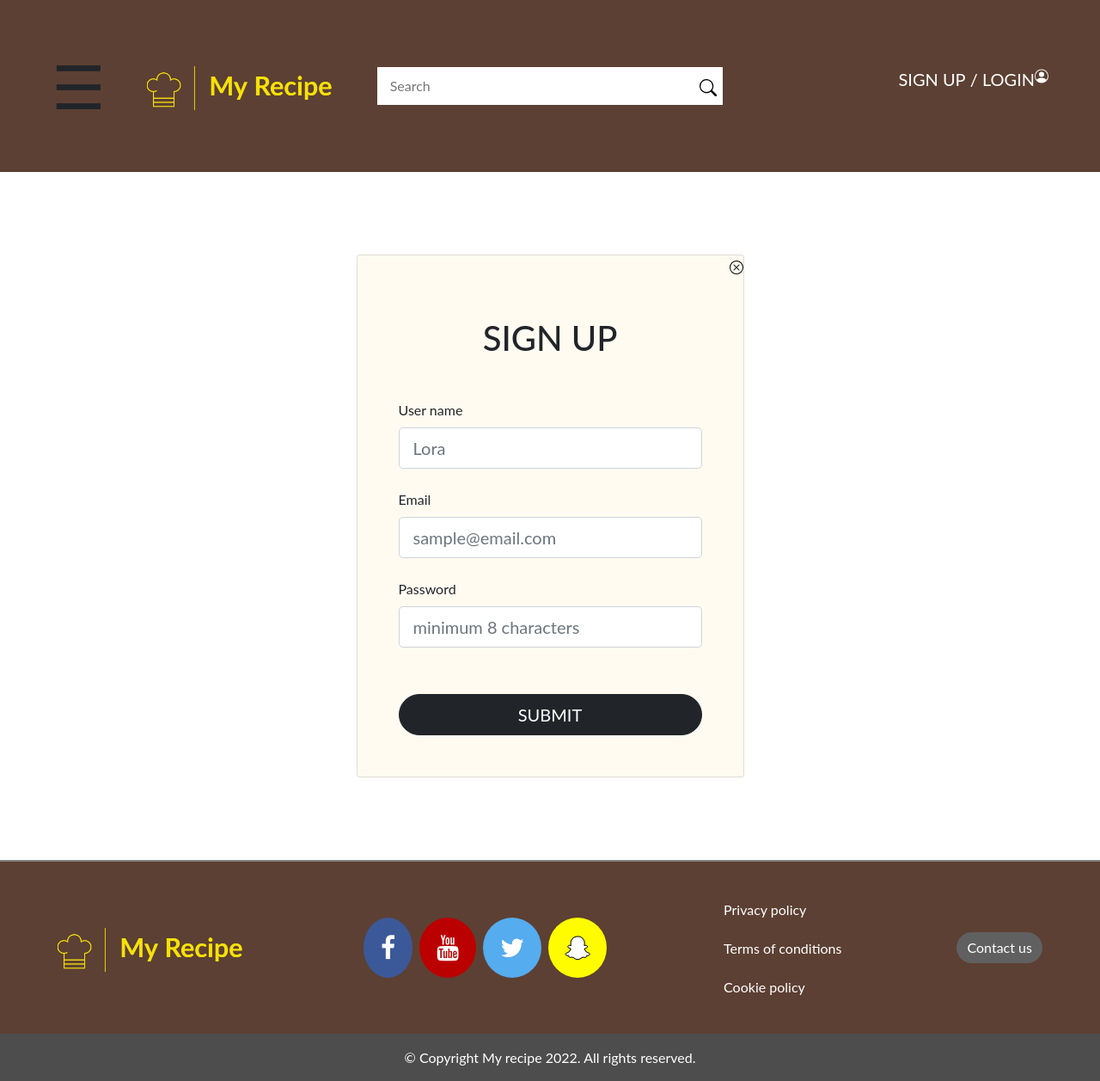
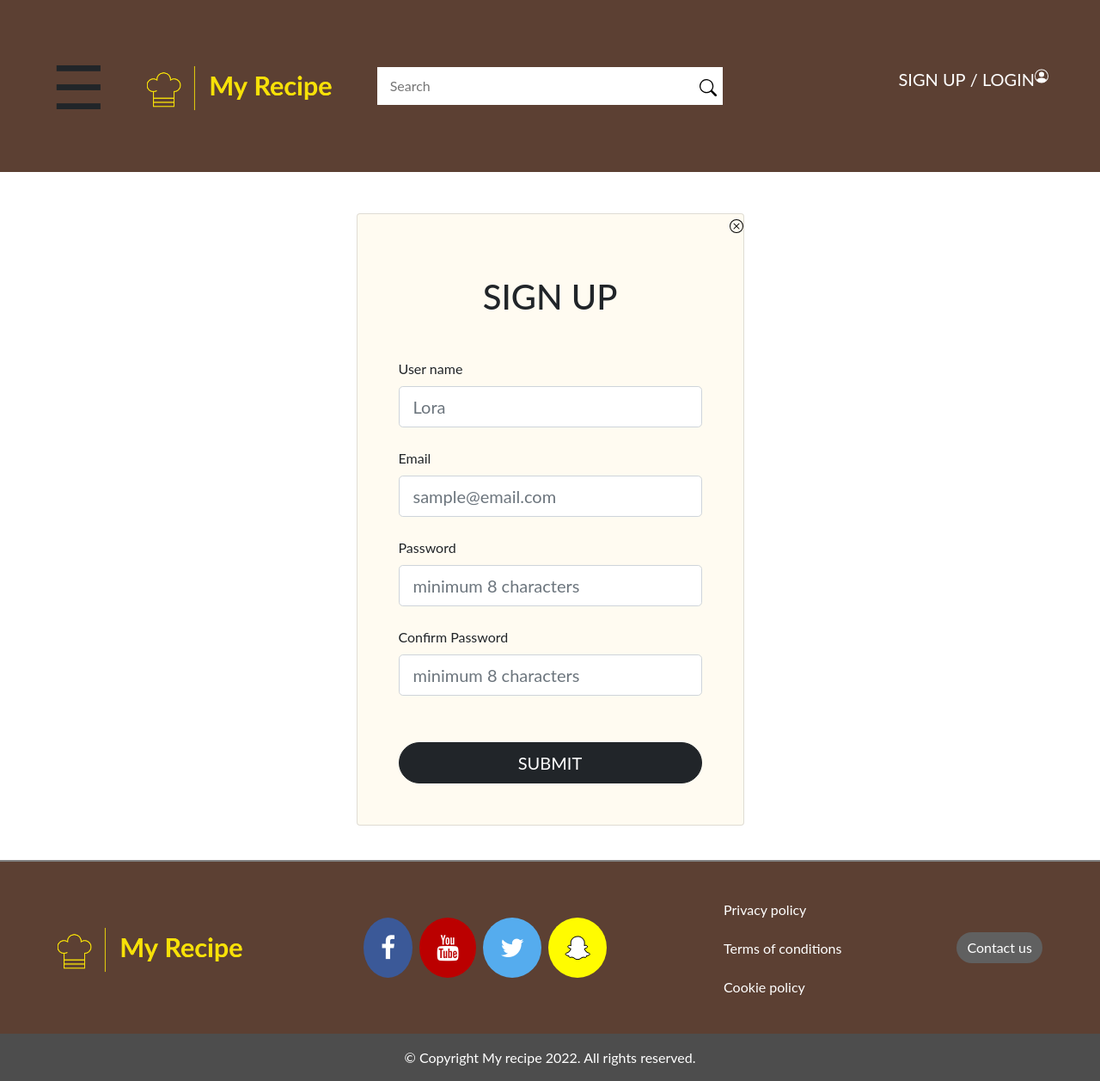
Before and after one commit to SherryTt/recipe-web, a PHP site: page /register.php in a window 1280 px wide. Shown: the whole page at 86% size. Run offline with PHP 8.4, Linux system fonts and the light colour scheme.

Commit message:
Fix confirm pass validation

```diff
--- a/www/register.php
+++ b/www/register.php
@@ -9,17 +9,17 @@ $result = null;
 $user_name = null;
 $user_email = null;
 $user_password = null;
-//$confirm_pass = null;
+$confirm_pass = null;
 
 if( $_SERVER["REQUEST_METHOD"] == "POST" ) {
   $user_name = $_POST["name"];
   $user_email = $_POST["email"];
   $user_password = $_POST["password"];
-  //$confirm_pass = $_POST["confirm_pass"];
+  $confirm_pass = $_POST["confirm_pass"];
   //check if user_email and user_password is not empty
-   if(( strlen($user_email) > 0 && strlen($user_password) > 0 ) /*&& ( strcmp($user_password,$confirm_pass))*/){
-    $result = $account -> create( $user_name, $user_email, $user_password);
-    header("Location:login.php");
+   if( strlen($user_email) > 0 && strlen($user_password) > 0 && strlen($user_name) > 0 && strlen($confirm_pass) > 0){
+    $result = $account -> create( $user_name, $user_email, $user_password,$confirm_pass);
+   /* header("Location:login.php");*/
 
     }
   }
@@ -37,8 +37,8 @@ echo $twig -> render(
     "result" => $result,
     "name" => $user_name,
     "email" => $user_email,
-    "password" => $user_password
-   // "confirm_pass" => $confirm_pass
+    "password" => $user_password,
+    "confirm_pass" => $confirm_pass
 ]);
 
 
--- a/www/src/Account.php
+++ b/www/src/Account.php
@@ -13,7 +13,7 @@ class Account extends Database {
     $this -> dbconnection = parent::getConnection();
   }
 
-  public function create($name, $email, $password){
+  public function create($name, $email, $password,$confirm_pass){
 	$errors = array();
 	$response = array();
 
@@ -31,11 +31,11 @@ class Account extends Database {
 	if(strlen($password) < 8 ) {
 		$errors["password"] = "Password must be longer than 8 characters";
 	}
-/*
+
 	//Confirm pass validation
-	if ( !strcmp($password,$confirm_pass)) {
-  		$errors["confirm_pass"] = "Password and Confirm password should match!";
-	}*/
+	if ( $password != $confirm_pass) {
+  		$errors["confirm_pass"] = "Password and Confirm password should match";
+	}
 
 	if(count($errors) == 0) {
 		//Create an account
--- a/www/templates/register.twig
+++ b/www/templates/register.twig
@@ -34,11 +34,11 @@
                   <input type="password" id="password" class="form-control form-control-lg {{passwordInvalid}}" name="password" placeholder="minimum 8 characters" required value="{{password}}">
                 </div>
 
-<!--
+
                 <div class="form-outline mb-4" id="bottom-checkbox">
                   <label class="form-label" for="typePasswordX-2">Confirm Password</label>
                   <input type="password" id="confirm_pass" class="form-control form-control-lg" name="confirm_pass"  placeholder="minimum 8 characters" required value="{{confirm_pass}}">
-                </div>-->
+                </div>
 
 
                 {% set outcome = result.errors | join(", ") %}
```
